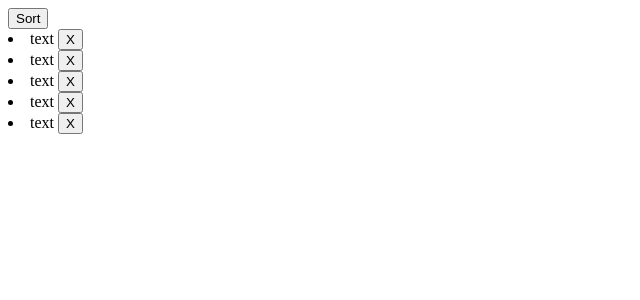
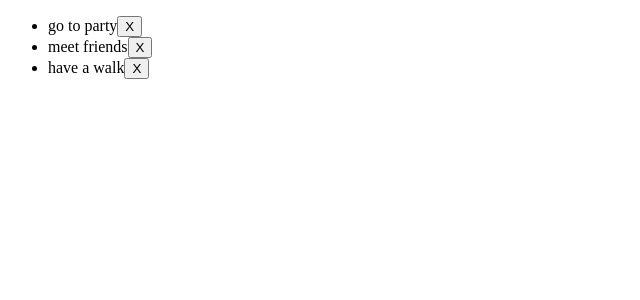
Before and after one commit to freshcodeAlice/fm-cra-first-project, a React (Create React App) app: page / in a window 1280 px wide. Shown: the top 300 px of the page, without its empty margins (0-640 px from the left). Built offline with nearby package versions, Linux system fonts and the light colour scheme.

Commit message:
ToDoList task resolve

```diff
--- /dev/null
+++ b/src/components/ToDoList/index.js
@@ -0,0 +1,52 @@
+import React from 'react';
+
+class ToDoList extends React.Component {
+    constructor(props) {
+        super(props);
+        const list = ['go to party', 'meet friends', 'have a walk'].map((text, index) => ({ id: index, text }))
+        this.state = {
+            list
+        }
+    }
+
+    onClick(event) {
+        const {list} = this.state;
+        const {dataset: {id}} = event.target;
+      const filtered = list.filter(elem => elem.id !== Number(id));
+      this.setState({
+        list: filtered
+      })
+    }
+
+    renderLi() {
+        const { list } = this.state;
+        return list.map((obj) => <li key={obj.id}>{obj.text}<button onClick={(event)=>{this.onClick(event)}} data-id={obj.id}>X</button></li>)
+    }
+
+    render() {
+        return (
+            <ul>
+                {this.renderLi()}
+            </ul>
+        )
+    }
+}
+
+
+/*Створити компоненту TodoList
+Ця компонента має в стейті масив рядків
+['go to party', 'meet friends', 'have a walk']
+Редерить список <li>, всередині якої один рядок з масиву
+
+<ul>
+    <li> go to party <button onClick={} data-id={}>X</button></li>
+    <li> meet friends </li>
+    <li> have a walk </li>
+</ul>
+
+
+В кожній li зробити кнопку, за натиснення на яку цей елемент списку має зникнути.
+(тобто оновити стейт таким чином, щоб в масиві з рядками або об'єктами не було того, який пов'язаний з кнопко
+*/
+
+export default ToDoList
--- a/src/index.js
+++ b/src/index.js
@@ -1,9 +1,11 @@
 import React from 'react';
 import ReactDOM from 'react-dom/client';
 // import App from './App';
-import AlohaDashboard from './components/AlohaDashboard/AlohaDashboard'
+// import AlohaDashboard from './components/AlohaDashboard/AlohaDashboard'
+import ToDoList from './components/ToDoList';
 
 const root = ReactDOM.createRoot(document.getElementById('root'));
 root.render(
-    <AlohaDashboard />
+    <ToDoList />
+    // <AlohaDashboard />
 );
```
